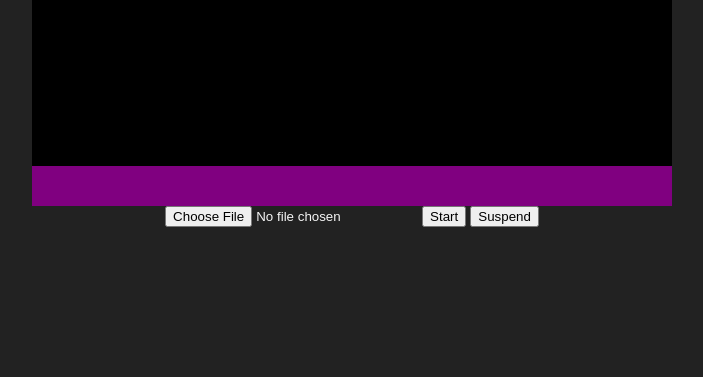
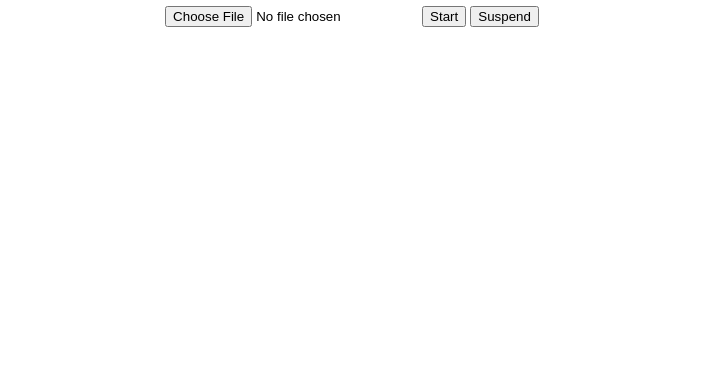
Before and after one commit to DarkyZShadow/Chip8-Emulator, a website built with webpack: page chip8/index.html in a window 1280 px wide. Shown: the part 423-800 px from the top of the page, without its empty margins (288-991 px from the left). Built offline with nearby package versions, Linux system fonts and the light colour scheme.

Commit message:
:ok_hand: Modify CSS

```diff
--- a/chip8/index.html
+++ b/chip8/index.html
@@ -7,7 +7,7 @@
         <meta name="viewport" content="width=device-width, initial-scale=1.0, maximum-scale=1.0, user-scalable=no">
         <title>Launcher Website</title>
         <!-- vendor css -->
-        <!--link rel="stylesheet" href="https://fonts.googleapis.com/css?family=Roboto:300,400,500,700"-->
+        <link rel="stylesheet" href="https://fonts.googleapis.com/css?family=Roboto:300,400,500,700">
         <style>
             body, #app {
                 display: flex;
@@ -20,26 +20,28 @@
                 height: 100vh;
                 width: 100vw;
                 margin: 0;
-                background-color: #222;
-                color: whitesmoke;
+                background-color: white;
             }
 
             #app {
                 width: 50vw;
                 height: 50vh;
-                background-color: purple;
             }
 
             .wrapper
             {
                 display: flex;
             }
+
+            canvas {
+                border: solid gray;
+            }
         </style>
     </head>
     <body>
         <h1>Chip8 - Emulator</h1>
-        <div id="app"></div>
-        <div class="wrapepr">
+        <div id="game-wrapper"></div>
+        <div class="btn-wrapper">
             <input type="file" id="load-input" />
             <button id="start-button">Start</button>
             <button id="suspend-button">Suspend</button>
```
